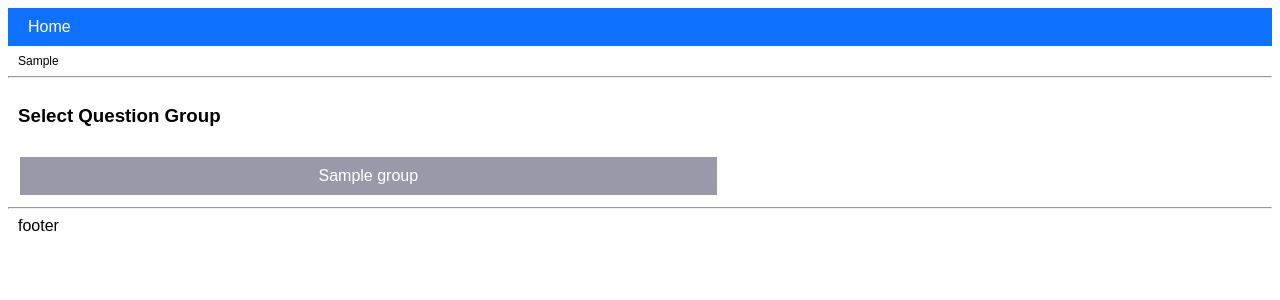
After one commit to khelmric/gcp-quiz-engine, a Flask app: template app/templates/content_sub_category.html in a window 1280 px wide. The commit adds this page. Shown: the top 300 px of the page. Run offline with Flask 2, Linux system fonts and the light colour scheme; the template is opened without the code that fills it: most values are stand-ins (such as "Sample title", 1, 10 or a date in 2020).

Commit message:
update structure

```diff
--- a/app/main.py
+++ b/app/main.py
@@ -24,6 +24,7 @@ def index():
     # clear variables
     main_categories.clear()
     sub_categories.clear()
+    groups.clear()
     header_path=""
     # query main categories
     firestore_main_categories = db_ref.where('type', '==', 'main-category')
@@ -32,39 +33,20 @@ def index():
     # get cookies
     cookies = request.cookies
     # get cookies for the main category
-    if cookies.get("selected_main_category_id") == None:
-        selected_main_category_id = ""
-        selected_main_category_name = ""
-        main_category_visibility = "show_main_categories"
-        selected_sub_category_id = ""
-        selected_sub_category_name = ""
-        sub_category_visibility = "hide_sub_categories"
-    else:
-        selected_main_category_id = cookies.get("selected_main_category_id")
-        selected_main_category_name = cookies.get("selected_main_category_name")
-        main_category_visibility = "hide_main_categories"
-        header_path=selected_main_category_name
-        # query sub categories
-        firestore_sub_categories = db_ref.where('type', '==', 'sub-category')
-        firestore_sub_categories = firestore_sub_categories.where('main_category_id', '==', selected_main_category_id)
-        for sub_category in firestore_sub_categories.stream():
-            sub_categories.append((sub_category.to_dict()))
-        if cookies.get("selected_sub_category_id") == None:
-            selected_sub_category_id = ""
-            selected_sub_category_name = ""
-            sub_category_visibility = "show_sub_categories"
-        else:
-            selected_sub_category_id = cookies.get("selected_sub_category_id")
-            selected_sub_category_name = cookies.get("selected_sub_category_name")
-            sub_category_visibility = "hide_sub_categories"
-            header_path=header_path + "  ►  " + selected_sub_category_name
+    selected_main_category_id = ""
+    selected_main_category_name = ""
+    main_category_visibility = "show_main_categories"
+    selected_sub_category_id = ""
+    selected_sub_category_name = ""
+    sub_category_visibility = "hide_sub_categories"
+    selected_group_id = ""
+    selected_group_name = ""
+    group_visibility = "hide_groups"
+
     return render_template('index.html',
         main_categories=main_categories,
         main_category_visibility=main_category_visibility,
         selected_main_category_id=selected_main_category_id,
-        sub_categories=sub_categories,
-        sub_category_visibility=sub_category_visibility,
-        selected_sub_category_id=selected_sub_category_id,
         header_path=header_path
         )
 
@@ -73,6 +55,7 @@ def home():
     # clear variables
     main_categories.clear()
     sub_categories.clear()
+    groups.clear()
     # redirect to index
     res = make_response(redirect('/'))
     # delete all cookies
@@ -80,14 +63,35 @@ def home():
     res.set_cookie('selected_main_category_name', '', expires=0)
     res.set_cookie('selected_sub_category_id', '', expires=0)
     res.set_cookie('selected_sub_category_name', '', expires=0)
+    res.set_cookie('selected_group_id', '', expires=0)
+    res.set_cookie('selected_group_name', '', expires=0)
     return res
 
 @app.route('/main_category', methods = ['POST'])
 def main_category():
+    # get cookies
+    cookies = request.cookies
+    # get form output
     selected_main_category_id = request.form['selected_main_category_id']
     selected_main_category_name = request.form['selected_main_category_name']
-    # redirect to index
-    res = make_response(redirect('/'))
+    header_path=selected_main_category_name
+    # query sub categories
+    firestore_sub_categories = db_ref.where('type', '==', 'sub-category')
+    firestore_sub_categories = firestore_sub_categories.where('main_category_id', '==', selected_main_category_id)
+    for sub_category in firestore_sub_categories.stream():
+        sub_categories.append((sub_category.to_dict()))
+    # render main_category
+    res = make_response(render_template('main_category.html',
+        main_categories=main_categories,
+        selected_main_category_id=selected_main_category_id,
+        sub_categories=sub_categories,
+        header_path=header_path
+        ))
+    # delete cookies
+    res.set_cookie('selected_sub_category_id', '', expires=0)
+    res.set_cookie('selected_sub_category_name', '', expires=0)
+    res.set_cookie('selected_group_id', '', expires=0)
+    res.set_cookie('selected_group_name', '', expires=0)
     # set main category cookies
     res.set_cookie(
        'selected_main_category_id',
@@ -103,10 +107,28 @@ def main_category():
 
 @app.route('/sub_category', methods = ['POST'])
 def sub_category():
+    # get cookies
+    cookies = request.cookies
+    selected_main_category_name = cookies.get("selected_main_category_name")
+    # get form output
     selected_sub_category_id = request.form['selected_sub_category_id']
     selected_sub_category_name = request.form['selected_sub_category_name']
-    # redirect to index
-    res = make_response(redirect('/'))
+    header_path=selected_main_category_name + "  ►  " + selected_sub_category_name
+    # query groups
+    firestore_groups = db_ref.where('type', '==', 'group')
+    firestore_groups = firestore_groups.where('sub_category_id', '==', selected_sub_category_id)
+    for group in firestore_groups.stream():
+        groups.append((group.to_dict()))
+    # render sub_category
+    res = make_response(render_template('sub_category.html',
+        sub_categories=sub_categories,
+        selected_sub_category_id=selected_sub_category_id,
+        groups=groups,
+        header_path=header_path
+        ))
+    # delete cookies
+    res.set_cookie('selected_group_id', '', expires=0)
+    res.set_cookie('selected_group_name', '', expires=0)
     # set sub category cookies
     res.set_cookie(
        'selected_sub_category_id',
--- a/app/static/css/quiz-engine.css
+++ b/app/static/css/quiz-engine.css
@@ -83,3 +83,7 @@ body {
 .hide_sub_categories {
   display: none;
 }
+
+.hide_groups {
+  display: none;
+}
--- /dev/null
+++ b/app/templates/content_sub_category.html
@@ -0,0 +1,21 @@
+{% extends "base.html" %}
+
+{% block content %}
+
+<div class="row">
+    <h3>Select Question Group</h3>
+</div>
+<div class="row">
+    <div class="col-80">
+        {% for group in groups %}
+            <form action="/group" method="POST">
+                <input hidden type="text" value="{{ group.id }}" name="selected_group_id">
+                <input hidden type="text" value="{{ group.name }}" name="selected_group_name">
+                <input class="buttonlist" type="submit" value="{{ group.name }}">
+            </form>
+        {% endfor %}
+    </div>
+
+</div>
+
+{% endblock %}
--- a/app/templates/index.html
+++ b/app/templates/index.html
@@ -1 +1 @@
-{% include "content.html" %}
+{% include "content_home.html" %}
--- /dev/null
+++ b/app/templates/main_category.html
@@ -0,0 +1 @@
+{% include "content_main_category.html" %}
--- /dev/null
+++ b/app/templates/sub_category.html
@@ -0,0 +1 @@
+{% include "content_sub_category.html" %}
```
Also changed, not shown: app/templates/content.html (deleted, +0 -41 lines), app/templates/content_home.html (added, +21 -0 lines), app/templates/content_main_category.html (added, +21 -0 lines).
